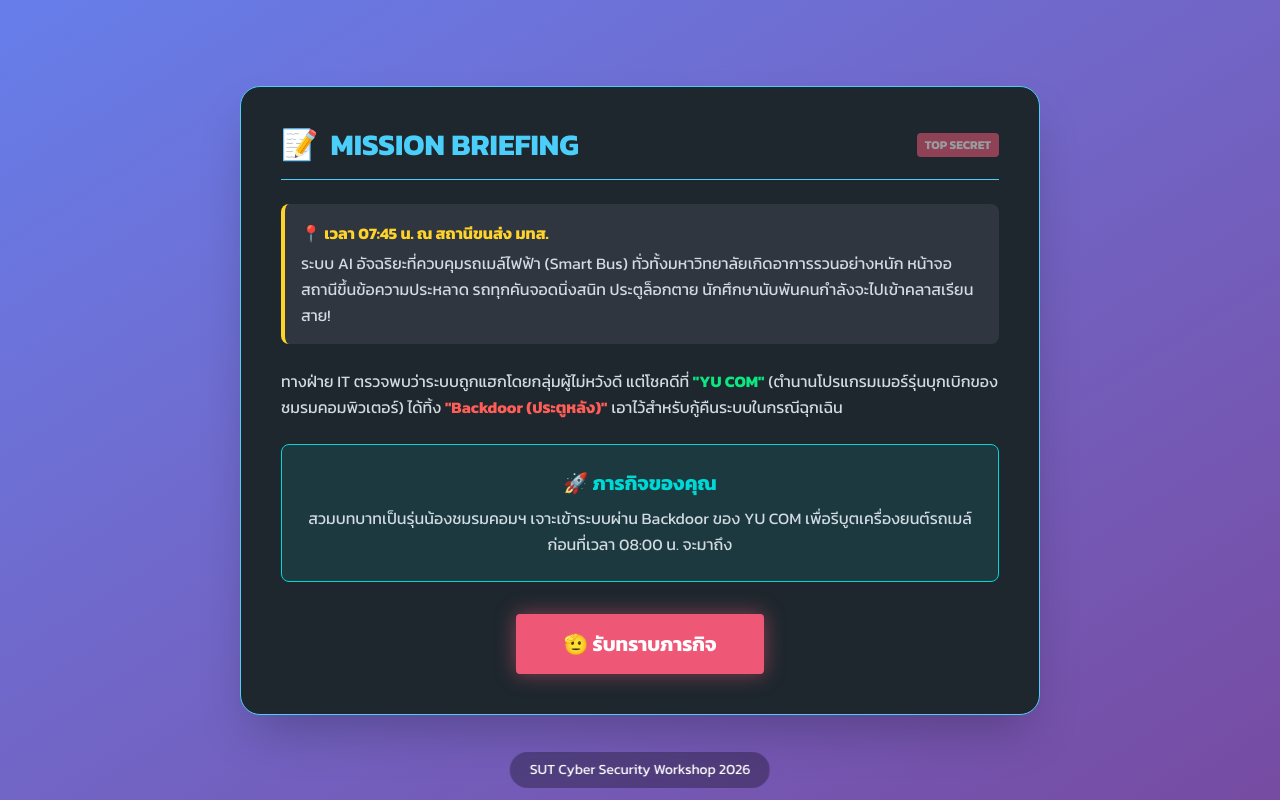
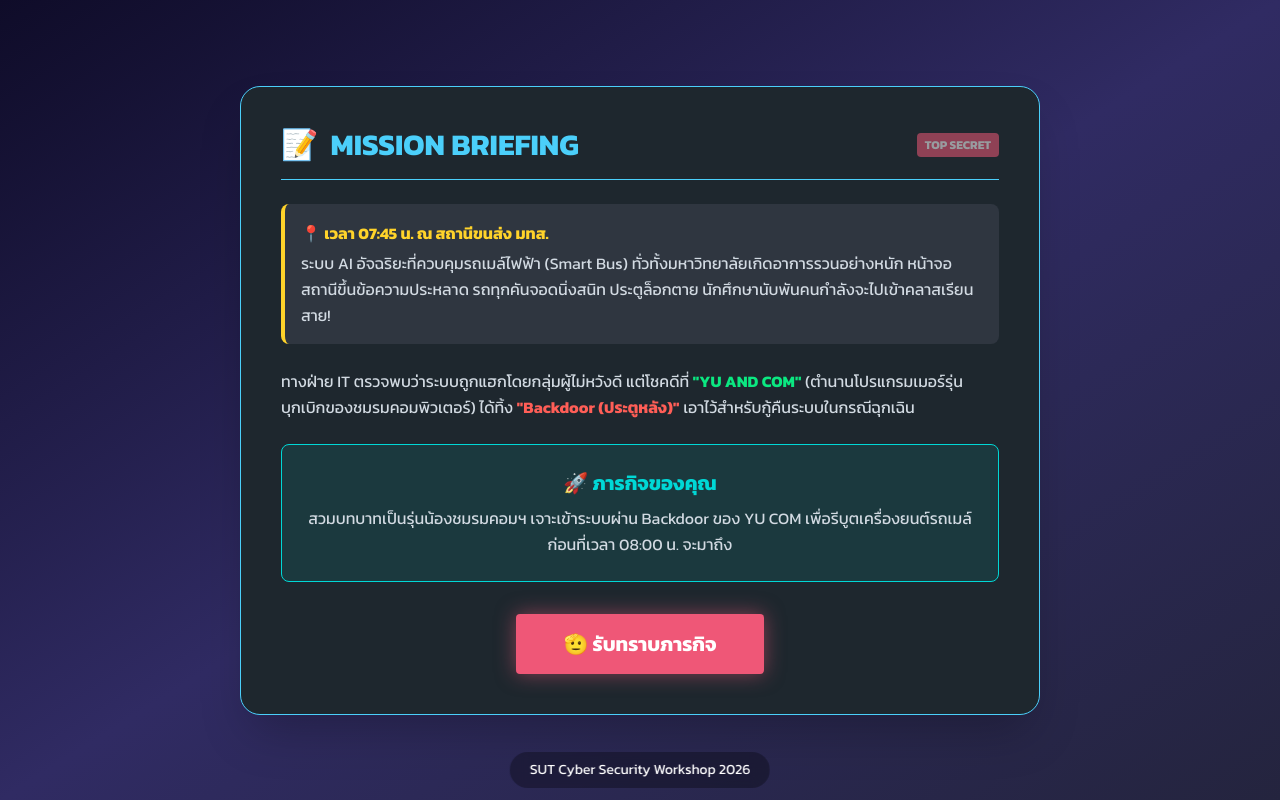
Before and after one commit to SARAYUT1142/ProjectCyber, a React (Vite) app in the folder frontend/: page / in a window 1280 px wide. Both pictures are taken after a click on the button "🔓 เข้าสู่ระบบ". Built offline with nearby package versions, Linux system fonts and the light colour scheme.

Commit message:
edite backgroud

```diff
--- a/frontend/src/App.tsx
+++ b/frontend/src/App.tsx
@@ -191,7 +191,7 @@ function App() {
 
 
   return (
-    <div className="min-h-screen bg-linear-to-br from-[#667eea] to-[#764ba2] flex flex-col items-center justify-center p-5 relative font-sans">
+    <div className="min-h-screen bg-linear-to-br from-[#0f0c29] via-[#302b63] to-[#24243e] flex flex-col items-center justify-center p-5 relative font-sans">
 
       {/* ================= STAGE: INTRO ================= */}
       {stage === 'intro' && (
@@ -227,7 +227,7 @@ function App() {
               </div>
 
               <p>
-                ทางฝ่าย IT ตรวจพบว่าระบบถูกแฮกโดยกลุ่มผู้ไม่หวังดี แต่โชคดีที่ <span className="text-[#0be881] font-bold">"YU COM"</span> (ตำนานโปรแกรมเมอร์รุ่นบุกเบิกของชมรมคอมพิวเตอร์) ได้ทิ้ง <span className="text-[#ff5e57] font-bold">"Backdoor (ประตูหลัง)"</span> เอาไว้สำหรับกู้คืนระบบในกรณีฉุกเฉิน
+                ทางฝ่าย IT ตรวจพบว่าระบบถูกแฮกโดยกลุ่มผู้ไม่หวังดี แต่โชคดีที่ <span className="text-[#0be881] font-bold">"YU AND COM"</span> (ตำนานโปรแกรมเมอร์รุ่นบุกเบิกของชมรมคอมพิวเตอร์) ได้ทิ้ง <span className="text-[#ff5e57] font-bold">"Backdoor (ประตูหลัง)"</span> เอาไว้สำหรับกู้คืนระบบในกรณีฉุกเฉิน
               </p>
 
               <div className="bg-[#00d8d6]/10 p-6 rounded-lg border border-[#00d8d6] text-center">
@@ -265,7 +265,7 @@ function App() {
           <div className="bg-[#2d3436] p-8 rounded-xl my-5 overflow-hidden relative">
             <div className="flex overflow-hidden select-all">
               <span className="text-[#00ff00] font-mono text-2xl font-bold whitespace-nowrap animate-scroll drop-shadow-[0_0_10px_#00ff00]">
-                You are g........
+                You are ........
               </span>
             </div>
           </div>
```
